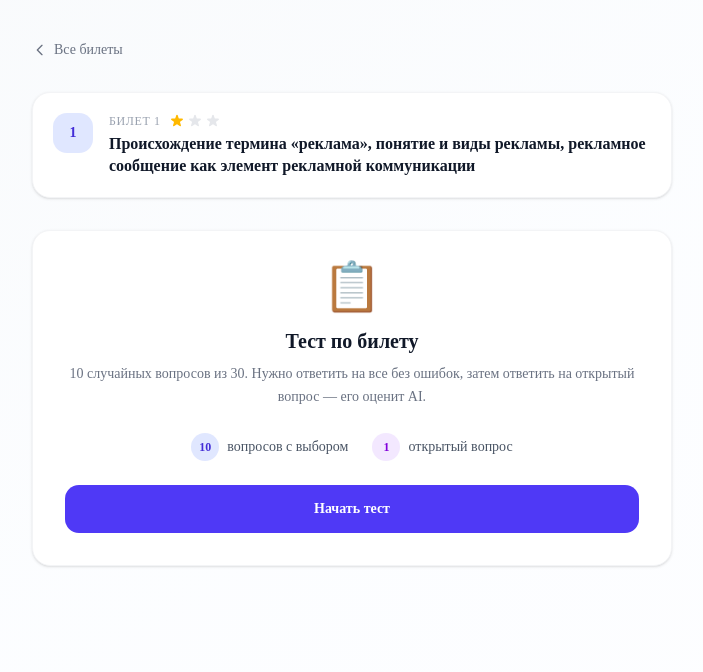
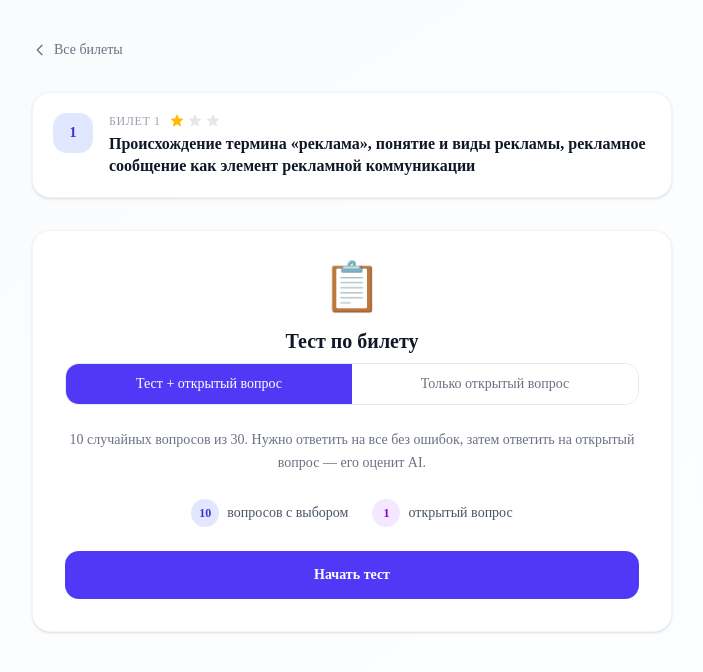
Before and after one commit to IvLvv/lguGosExams, a Next.js app: page /ticket/1 in a window 1280 px wide. Shown: the top 672 px of the page, without its empty margins (288-991 px from the left). Built offline with nearby package versions, Linux system fonts and the light colour scheme.

Commit message:
Add mode switcher: full quiz vs open question only

```diff
--- a/src/app/ticket/[id]/page.tsx
+++ b/src/app/ticket/[id]/page.tsx
@@ -42,6 +42,7 @@ export default function TicketPage() {
   const [sessionQuestions, setSessionQuestions] = useState<typeof ticket extends undefined ? never[] : (NonNullable<typeof ticket>["questions"])>([])
   const [openQuestion, setOpenQuestion] = useState("")
   const [attempts, setAttempts] = useState(0)
+  const [mode, setMode] = useState<"full" | "open-only">("full")
 
   const startSession = () => {
     if (!ticket) return
@@ -50,7 +51,7 @@ export default function TicketPage() {
     setSessionQuestions(picked as any)
     setOpenQuestion(open)
     setAttempts((a) => a + 1)
-    setPhase("quiz")
+    setPhase(mode === "open-only" ? "open" : "quiz")
   }
 
   const handleMCQComplete = () => setPhase("open")
@@ -118,25 +119,59 @@ export default function TicketPage() {
             <div className="bg-white rounded-2xl p-8 shadow-sm border border-gray-100 mb-5">
               <div className="text-5xl mb-4">📋</div>
               <h2 className="text-xl font-bold text-gray-900 mb-2">Тест по билету</h2>
+
+              {/* Mode switcher */}
+              <div className="flex rounded-xl border border-gray-200 overflow-hidden mb-6">
+                <button
+                  onClick={() => setMode("full")}
+                  className={`flex-1 py-2.5 text-sm font-medium transition-colors ${
+                    mode === "full"
+                      ? "bg-indigo-600 text-white"
+                      : "bg-white text-gray-500 hover:bg-gray-50"
+                  }`}
+                >
+                  Тест + открытый вопрос
+                </button>
+                <button
+                  onClick={() => setMode("open-only")}
+                  className={`flex-1 py-2.5 text-sm font-medium transition-colors ${
+                    mode === "open-only"
+                      ? "bg-purple-600 text-white"
+                      : "bg-white text-gray-500 hover:bg-gray-50"
+                  }`}
+                >
+                  Только открытый вопрос
+                </button>
+              </div>
+
               <p className="text-gray-500 text-sm leading-relaxed mb-6">
-                10 случайных вопросов из 30. Нужно ответить на все без ошибок,
-                затем ответить на открытый вопрос — его оценит AI.
+                {mode === "full"
+                  ? "10 случайных вопросов из 30. Нужно ответить на все без ошибок, затем ответить на открытый вопрос — его оценит AI."
+                  : "Сразу переходите к открытому вопросу. AI оценит понимание темы и вынесет вердикт."}
               </p>
+
               <div className="flex justify-center gap-6 mb-6 text-sm text-gray-600">
+                {mode === "full" && (
+                  <div className="flex items-center gap-2">
+                    <span className="w-7 h-7 rounded-full bg-indigo-100 text-indigo-700 flex items-center justify-center font-bold text-xs">10</span>
+                    вопросов с выбором
+                  </div>
+                )}
                 <div className="flex items-center gap-2">
-                  <span className="w-7 h-7 rounded-full bg-indigo-100 text-indigo-700 flex items-center justify-center font-bold text-xs">10</span>
-                  вопросов с выбором
-                </div>
-                <div className="flex items-center gap-2">
-                  <span className="w-7 h-7 rounded-full bg-purple-100 text-purple-700 flex items-center justify-center font-bold text-xs">1</span>
+                  <span className={`w-7 h-7 rounded-full flex items-center justify-center font-bold text-xs ${mode === "full" ? "bg-purple-100 text-purple-700" : "bg-purple-100 text-purple-700"}`}>1</span>
                   открытый вопрос
                 </div>
               </div>
+
               <button
                 onClick={startSession}
-                className="w-full py-3.5 bg-indigo-600 hover:bg-indigo-700 text-white font-semibold rounded-xl transition-colors text-sm"
+                className={`w-full py-3.5 text-white font-semibold rounded-xl transition-colors text-sm ${
+                  mode === "full"
+                    ? "bg-indigo-600 hover:bg-indigo-700"
+                    : "bg-purple-600 hover:bg-purple-700"
+                }`}
               >
-                {attempts > 0 ? "Попробовать снова" : "Начать тест"}
+                {attempts > 0 ? "Попробовать снова" : mode === "full" ? "Начать тест" : "Перейти к вопросу"}
               </button>
             </div>
             {attempts > 0 && (
@@ -160,6 +195,7 @@ export default function TicketPage() {
         {/* Open question */}
         {phase === "open" && (
           <div>
+            {mode === "full" && (
             <div className="bg-emerald-50 border border-emerald-200 rounded-2xl p-4 mb-6 flex items-center gap-3">
               <span className="text-2xl">✅</span>
               <div>
@@ -167,6 +203,7 @@ export default function TicketPage() {
                 <p className="text-xs text-emerald-600">Осталось ответить на открытый вопрос</p>
               </div>
             </div>
+            )}
             <OpenQuestion
               ticket={ticket}
               question={openQuestion}
```
